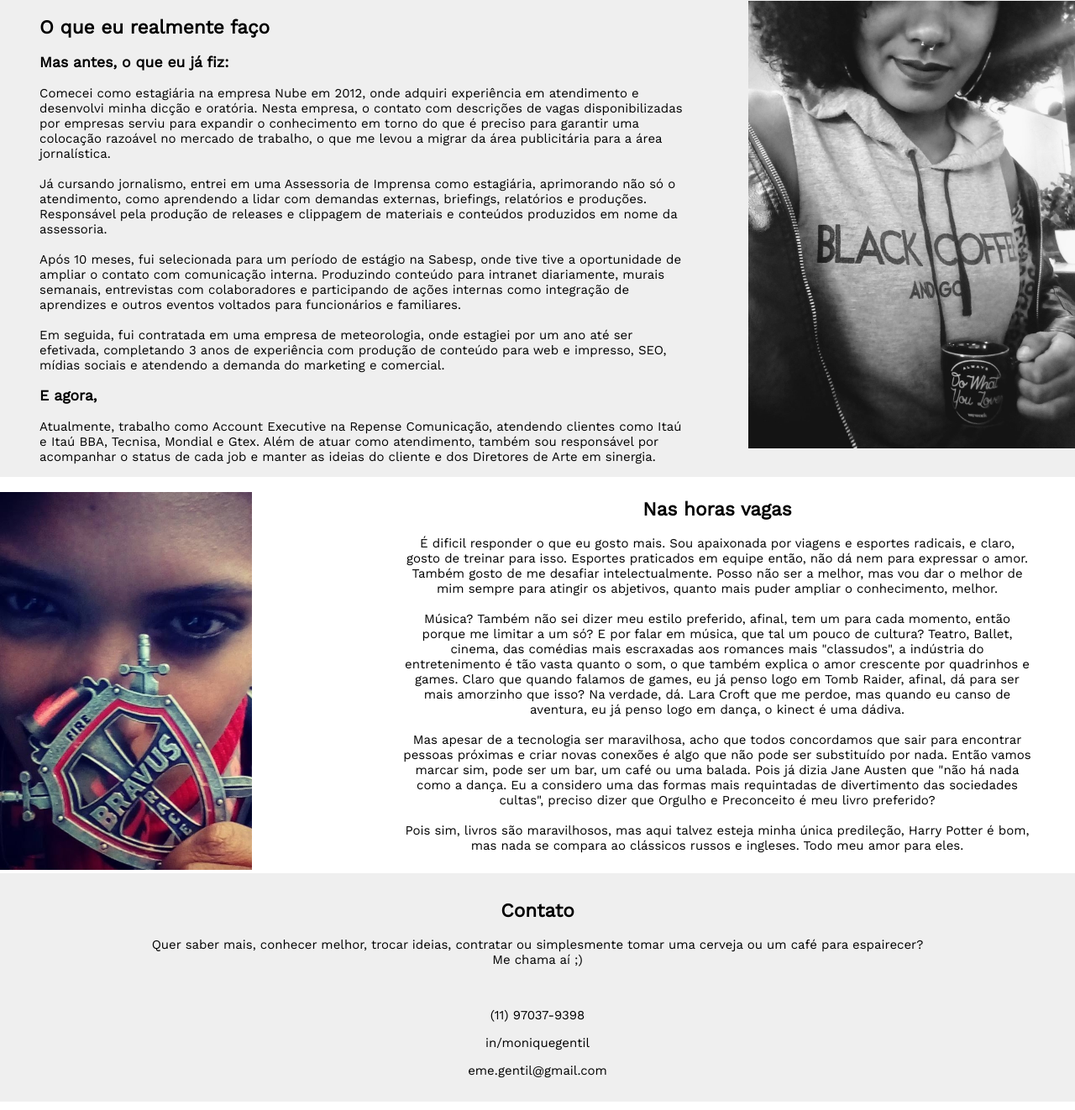
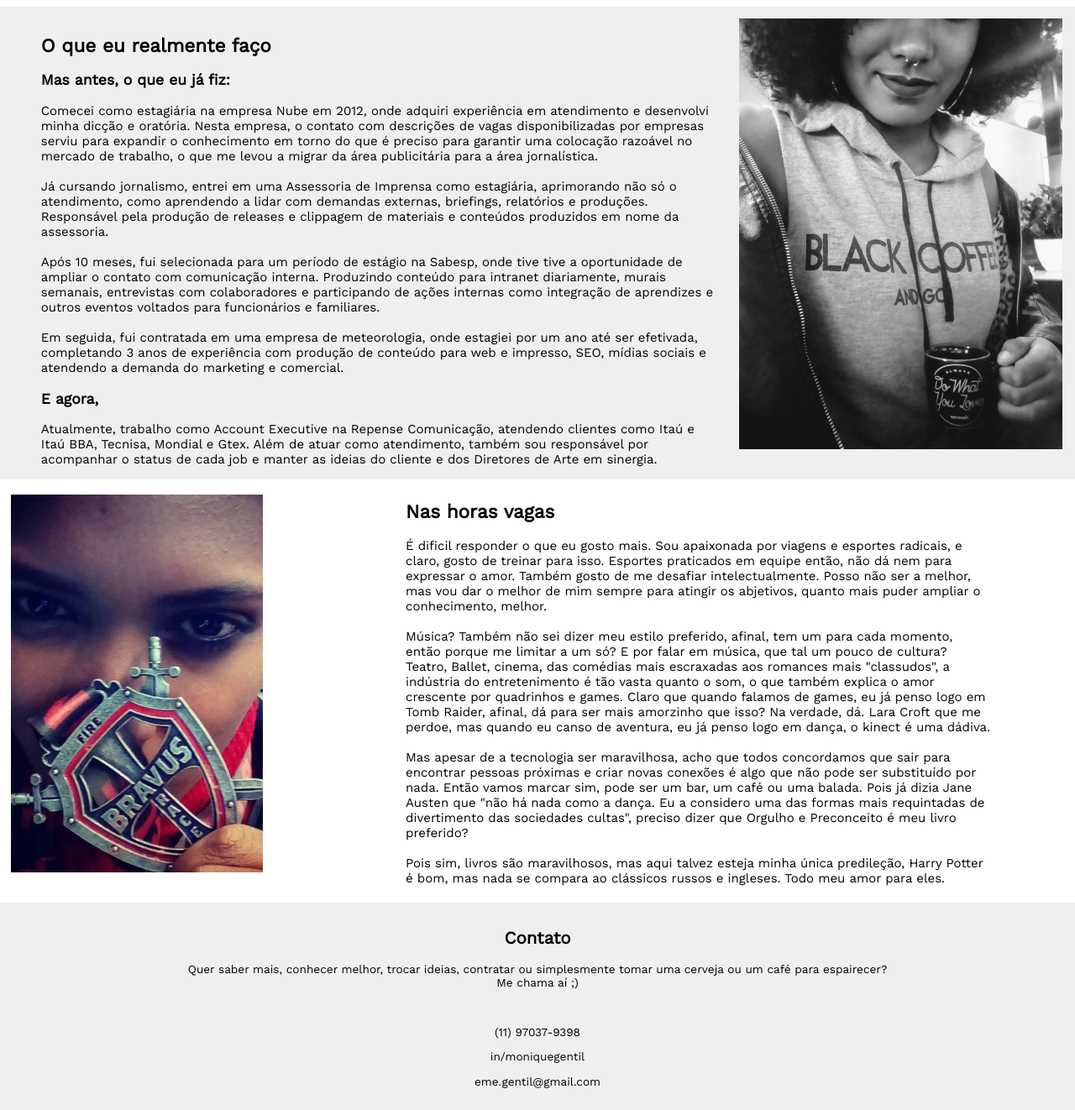
Before and after one commit to emegentil/curriculo-MoniqueGentil, a plain HTML site: page index.html in a window 1280 px wide. Shown: the part 1451-2773 px from the top of the page at 84% size. Drawn offline with nearby package versions, Linux system fonts and the light colour scheme.

Commit message:
terminar curriculo

```diff
--- a/assets/CSS/style.css
+++ b/assets/CSS/style.css
@@ -79,7 +79,7 @@
 .tweet{
   display: flex;
   padding: 0;
-  width: 100%;
+  width: auto;
 }
 
 
@@ -140,6 +140,7 @@
   margin-top: 11px;
   text-align: left;
   font-size: 15px;
+  margin-right: -12px;
 
 }
 
@@ -162,10 +163,9 @@
 
 .img-work{
   border-image: 0%;
-  width: 400px;
+  width: 385px;
   padding-left: 0;
-  margin-left: 17%;
-
+  margin-left: 8%;
 }
 
 
@@ -179,6 +179,9 @@
 .box4{
   display: flex;
   font-size: 15px;
+  margin-right: 4%;
+  text-align: left;
+  margin-left: 1%;
 }
 
 .img-live{
@@ -199,9 +202,9 @@
 .contato{
   background-color: #efefef;
   justify-content: center;
-  font-size: 15px;
+  font-size: 85%;
   margin-right: 0;
   margin-left: 0;
   padding: 1%;
-  margin-top: 0;
+  margin-top: 20px;
 }
```
